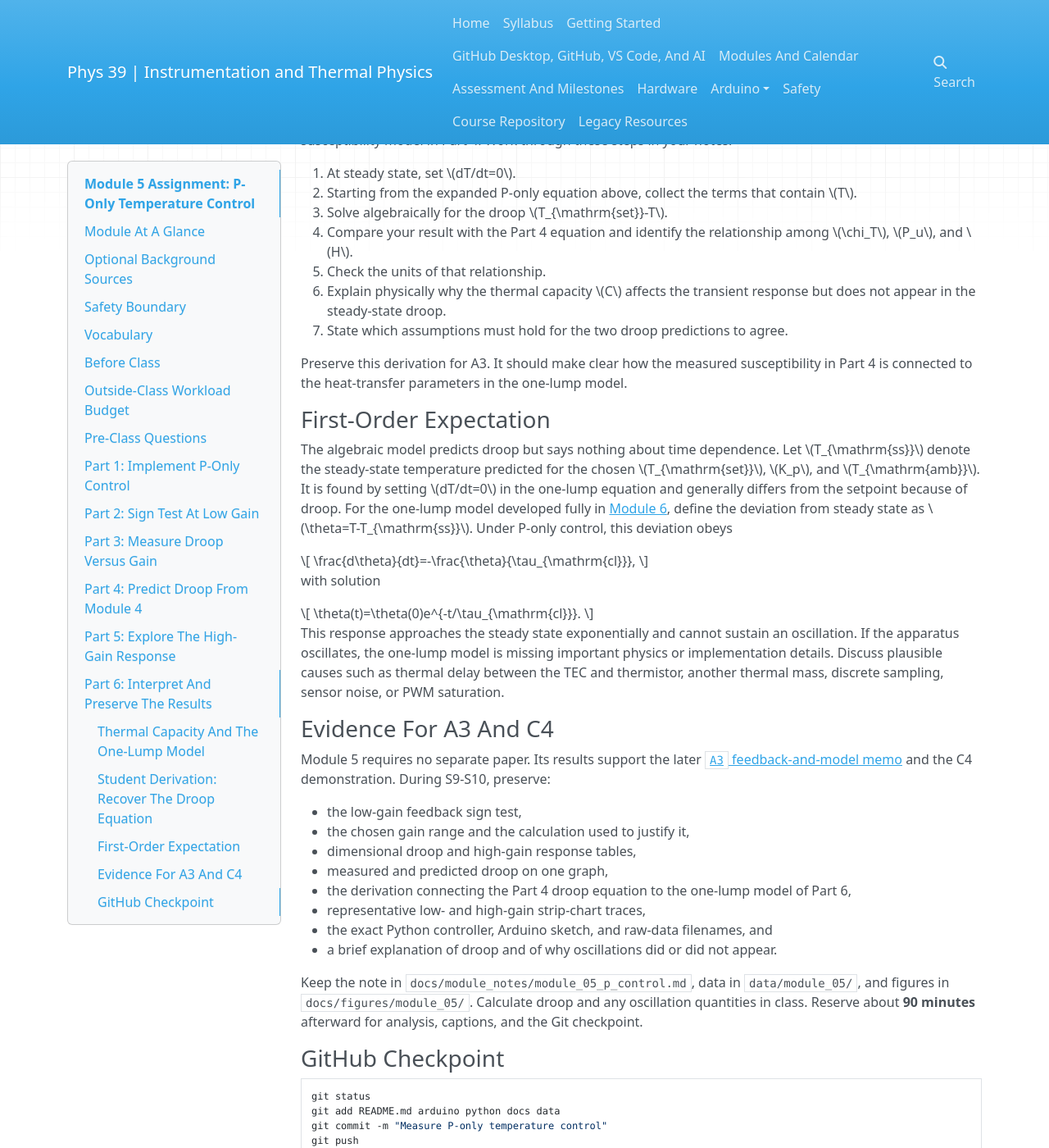
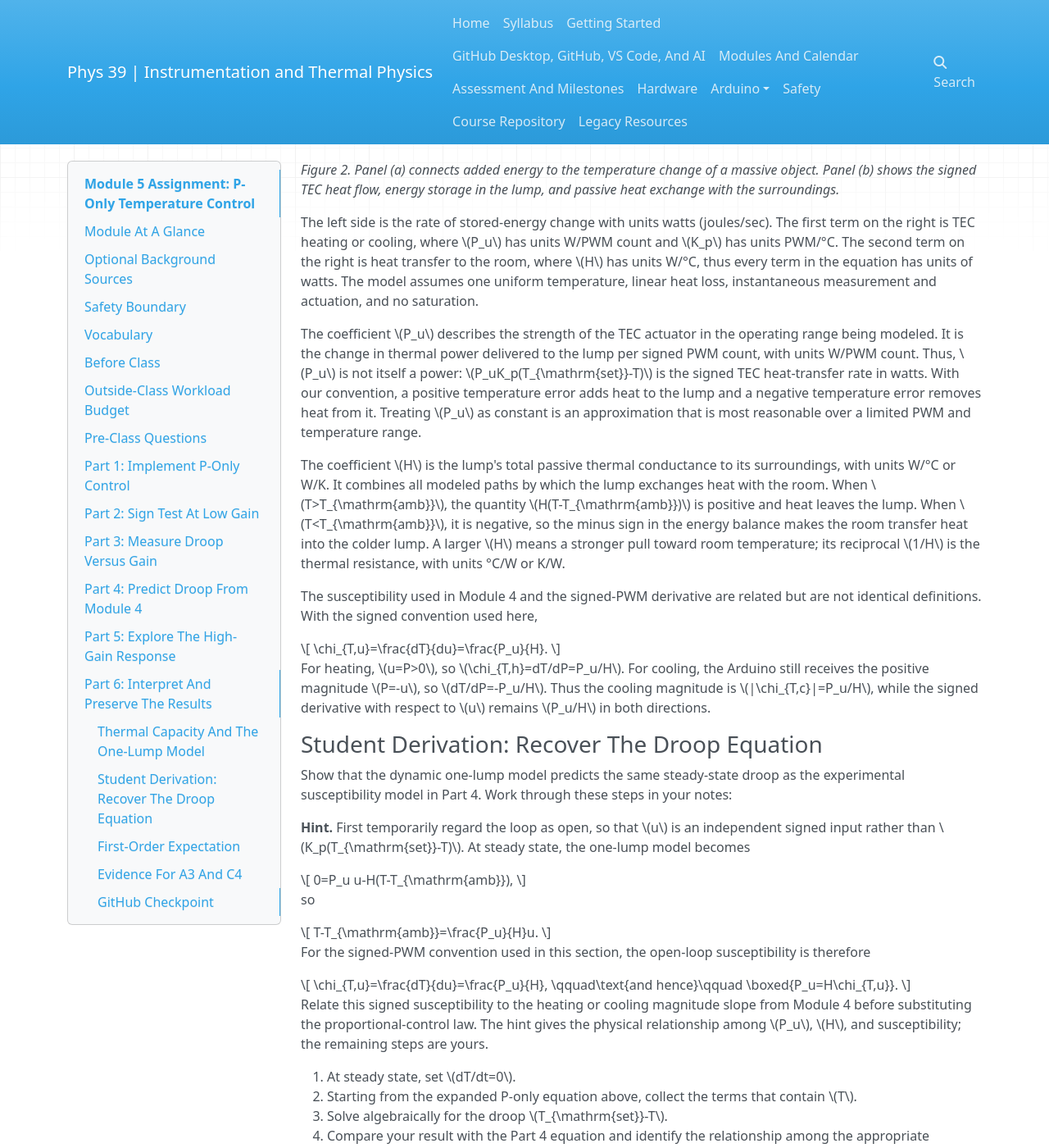
Before and after one commit to SethFraden/Phys39F26-course, an MkDocs documentation site: the page built from course/labs/lab-05/index.md, in a window 1280 px wide and 1400 px high, scrolled down 5467 px. Shown: the whole window at 82% size. Built offline with MkDocs 1.6.1, drawn with Linux system fonts in a browser that asks for light colours; nearby versions of some CDN libraries; a script that is not in the unit is left out; some of the changed text lies outside the part shown.

Commit message:
Clarify Module 5 susceptibility derivation

```diff
--- a/course/labs/lab-05/index.md
+++ b/course/labs/lab-05/index.md
@@ -59,6 +59,10 @@ amplitude.
 
 1. From Module 4, identify the appropriate temperature susceptibility
    \(\chi_T=dT/d(\mathrm{PWM})\) near room temperature.
+   In Module 4, `PWM` means the nonnegative magnitude (P=|u|). Keep the
+   direction fixed when measuring this slope: for heating,
+   \(\chi_{T,h}=dT/dP>0\); for cooling, \(dT/dP\) is usually negative, and
+   its magnitude is the cooling susceptibility.
 2. Confirm that your Arduino safety shutdown still works.
 3. Choose a preliminary setpoint and calculate
    \(e_0=T_{\mathrm{set}}-T_{\mathrm{amb}}\).
@@ -235,8 +239,11 @@ $$
 C=\frac{dU}{dT}\approx mc_p,
 $$
 
-where $U$ is stored thermal energy. The units of $C$ are J/°C (equivalently
-J/K): it is the energy needed to raise the lump's temperature by one degree.
+where $U$ is stored thermal energy, $m$ is the mass of the lump in kg, and
+$c_p$ is its specific heat capacity in J/(kg K), equivalently J/(kg °C) for
+a temperature change. The units of $C$ are J/°C (equivalently J/K): it is
+the energy needed to raise the lump's temperature by one degree.
+
 For P-only control, the one-lump energy balance is
 
 $$
@@ -244,9 +251,15 @@ C\frac{dT}{dt}
 =P_uK_p(T_{\mathrm{set}}-T)-H(T-T_{\mathrm{amb}}).
 $$
 
-The left side is the rate of stored-energy change. The first term on the right
-is TEC heating or cooling, where $P_u$ has units W/PWM count, and the second is
-heat transfer to the room, where $H$ has units W/°C. Every term has units of
+[![Thermal capacity and P-controlled one-lump energy balance](../../assets/module5_one_lump_energy_balance.svg)](../../assets/module5_one_lump_energy_balance.svg)
+
+*Figure 2. Panel (a) connects added energy to the temperature change of a
+massive object. Panel (b) shows the signed TEC heat flow, energy storage in the
+lump, and passive heat exchange with the surroundings.*
+
+The left side is the rate of stored-energy change with units watts (joules/sec). The first term on the right
+is TEC heating or cooling, where $P_u$ has units W/PWM count and $K_p$ has units PWM/°C. The second term on the right is
+heat transfer to the room, where $H$ has units W/°C, thus every term in the equation has units of
 watts. The model assumes one uniform temperature, linear heat loss,
 instantaneous measurement and actuation, and no saturation.
 
@@ -268,18 +281,59 @@ makes the room transfer heat into the colder lump. A larger $H$ means a
 stronger pull toward room temperature; its reciprocal $1/H$ is the thermal
 resistance, with units °C/W or K/W.
 
+The susceptibility used in Module 4 and the signed-PWM derivative are related
+but are not identical definitions. With the signed convention used here,
+
+\[
+\chi_{T,u}=\frac{dT}{du}=\frac{P_u}{H}.
+\]
+
+For heating, \(u=P>0\), so \(\chi_{T,h}=dT/dP=P_u/H\). For cooling,
+the Arduino still receives the positive magnitude \(P=-u\), so
+\(dT/dP=-P_u/H\). Thus the cooling magnitude is
+\(|\chi_{T,c}|=P_u/H\), while the signed derivative with respect to \(u\)
+remains \(P_u/H\) in both directions.
+
 ### Student Derivation: Recover The Droop Equation
 
 Show that the dynamic one-lump model predicts the same steady-state droop as
 the experimental susceptibility model in Part 4. Work through these steps in
 your notes:
 
+**Hint.** First temporarily regard the loop as open, so that $u$ is an
+independent signed input rather than $K_p(T_{\mathrm{set}}-T)$. At steady state,
+the one-lump model becomes
+
+\[
+0=P_u u-H(T-T_{\mathrm{amb}}),
+\]
+
+so
+
+\[
+T-T_{\mathrm{amb}}=\frac{P_u}{H}u.
+\]
+
+For the signed-PWM convention used in this section, the open-loop susceptibility
+is therefore
+
+\[
+\chi_{T,u}=\frac{dT}{du}=\frac{P_u}{H},
+\qquad\text{and hence}\qquad
+\boxed{P_u=H\chi_{T,u}}.
+\]
+
+Relate this signed susceptibility to the heating or cooling magnitude slope
+from Module 4 before substituting the proportional-control law. The hint gives
+the physical relationship among $P_u$, $H$, and susceptibility; the remaining
+steps are yours.
+
 1. At steady state, set $dT/dt=0$.
 2. Starting from the expanded P-only equation above, collect the terms that
    contain $T$.
 3. Solve algebraically for the droop $T_{\mathrm{set}}-T$.
 4. Compare your result with the Part 4 equation and identify the relationship
-   among $\chi_T$, $P_u$, and $H$.
+   among the appropriate directional susceptibility, $P_u$, and $H$.
 5. Check the units of that relationship.
 6. Explain physically why the thermal capacity $C$ affects the transient
    response but does not appear in the steady-state droop.
--- a/docs/index.html
+++ b/docs/index.html
@@ -257,5 +257,5 @@ does not appear, check <strong>Dashboard -&gt; My courses</strong> in Moodle.</p
 
 <!--
 MkDocs version : 1.6.1
-Build Date UTC : 2026-09-07 04:17:59.907458+00:00
+Build Date UTC : 2026-09-09 03:07:13.874971+00:00
 -->
```
Also changed, not shown: docs/labs/lab-05/index.html (+49 -8 lines), course/assets/module5_one_lump_energy_balance.svg (added), docs/assets/module5_one_lump_energy_balance.svg (added), docs/search/search_index.json, 1 other file.
